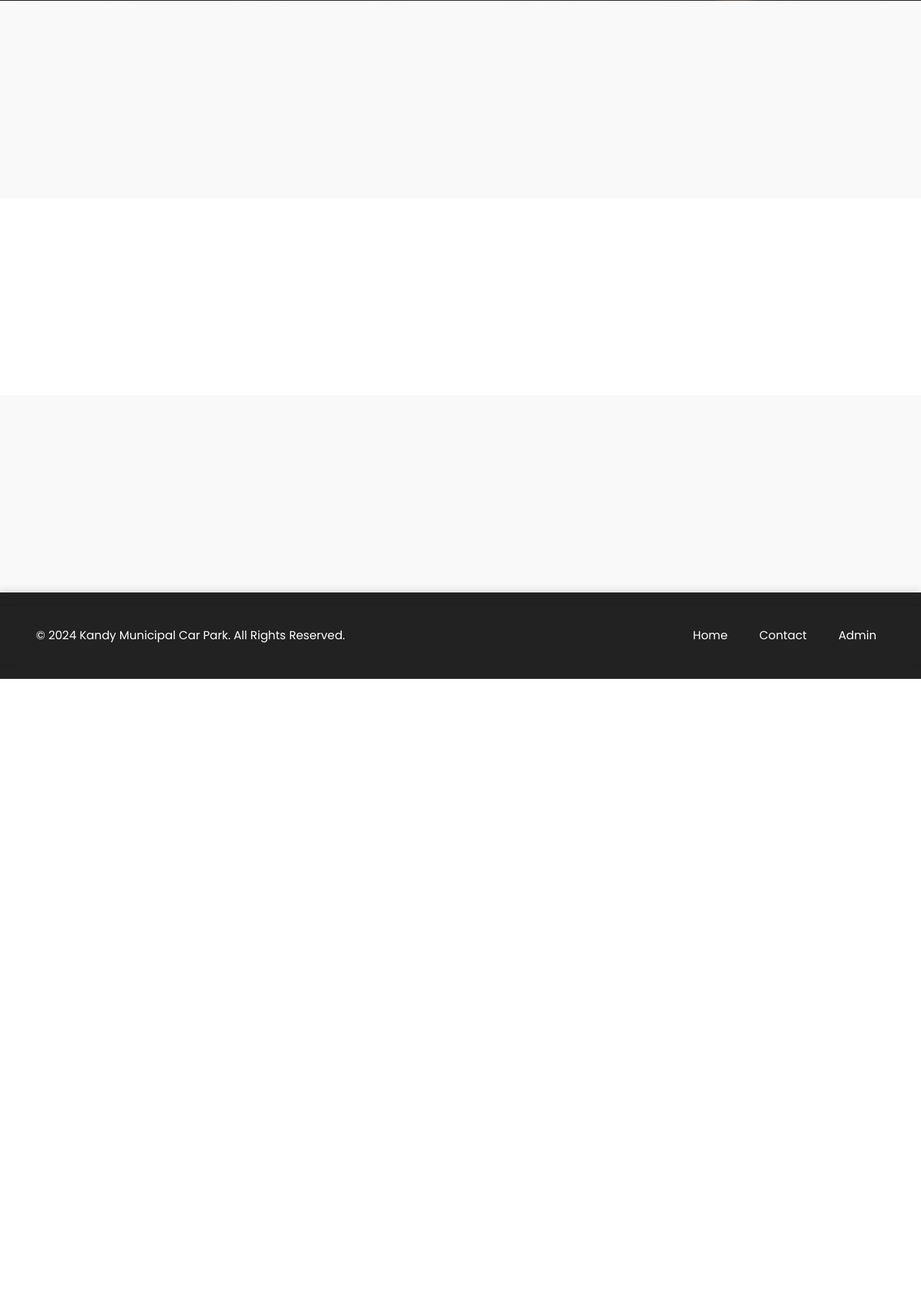
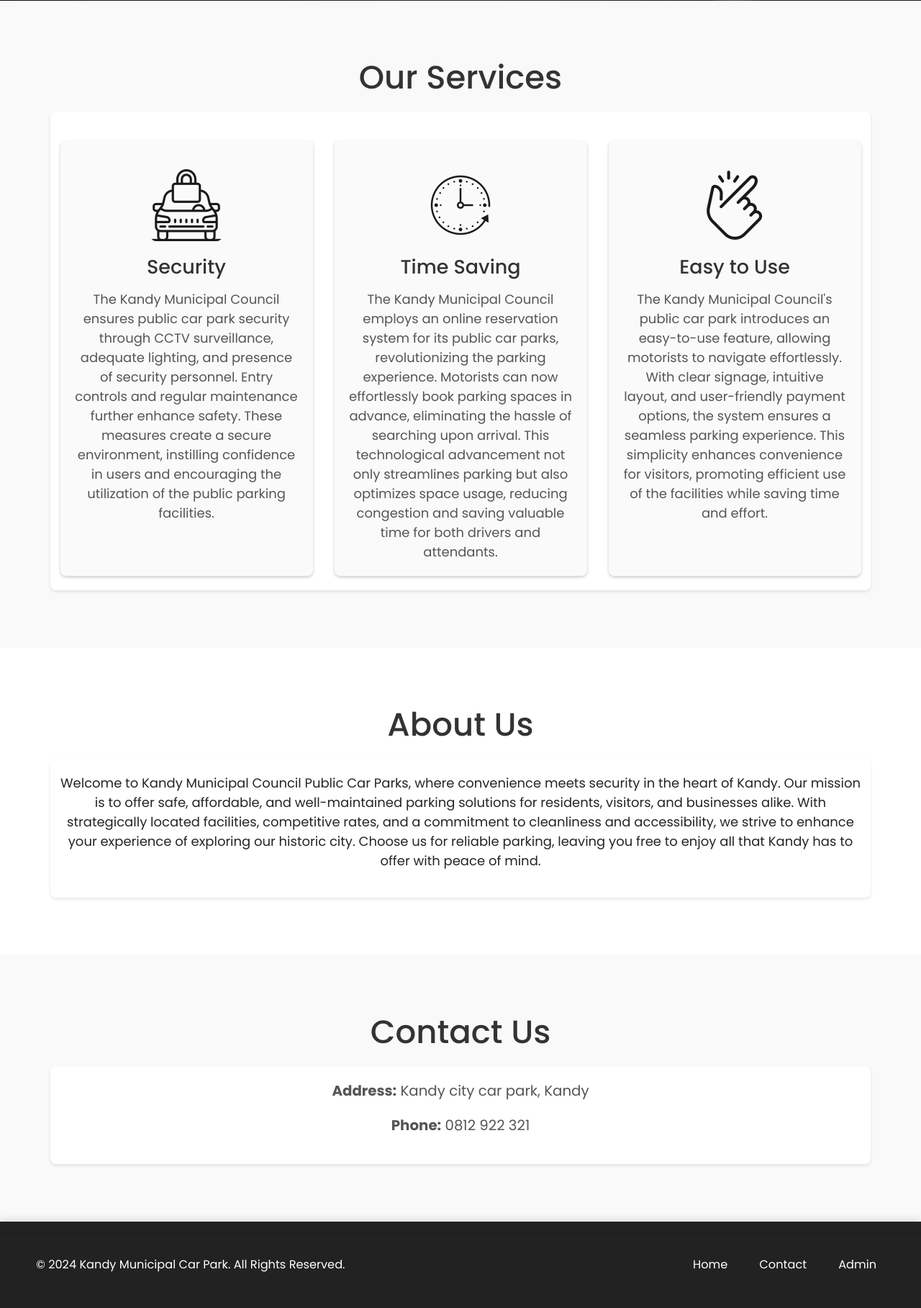
Before and after one commit to Nadun24617/Parking-Reservation-Application, a PHP site: page / in a window 1280 px wide. Shown: the part 839-2656 px from the top of the page at 72% size. Before the commit the page ends 1782 px from the top, so only its background shows below. Run offline with PHP 8.4, Linux system fonts and the light colour scheme; some web fonts are replaced.

Commit message:
chore: Update homepage with new services and contact details

```diff
--- a/Parking Management Application/index.php
+++ b/Parking Management Application/index.php
@@ -277,21 +277,38 @@
     <section id="services">
         <h2 class="section-heading">Our Services</h2>
         <div class="container section-content">
-            <!-- Services content -->
+            <div class="gallery">
+                <div class="service-item">
+                    <img src="images/security.png" alt="Security Service">
+                    <h4>Security</h4>
+                    <p>The Kandy Municipal Council ensures public car park security through CCTV surveillance, adequate lighting, and presence of security personnel. Entry controls and regular maintenance further enhance safety. These measures create a secure environment, instilling confidence in users and encouraging the utilization of the public parking facilities.</p>
+                </div>
+                <div class="service-item">
+                    <img src="images/time.png" alt="Time Saving Service">
+                    <h4>Time Saving</h4>
+                    <p>The Kandy Municipal Council employs an online reservation system for its public car parks, revolutionizing the parking experience. Motorists can now effortlessly book parking spaces in advance, eliminating the hassle of searching upon arrival. This technological advancement not only streamlines parking but also optimizes space usage, reducing congestion and saving valuable time for both drivers and attendants.</p>
+                </div>
+                <div class="service-item">
+                    <img src="images/easy.png" alt="Easy to Use Service">
+                    <h4>Easy to Use</h4>
+                    <p>The Kandy Municipal Council's public car park introduces an easy-to-use feature, allowing motorists to navigate effortlessly. With clear signage, intuitive layout, and user-friendly payment options, the system ensures a seamless parking experience. This simplicity enhances convenience for visitors, promoting efficient use of the facilities while saving time and effort.</p>
+                </div>
+            </div>
         </div>
     </section>
 
     <section id="about">
         <h2 class="section-heading">About Us</h2>
         <div class="container section-content">
-            <!-- About content -->
+            <p>Welcome to Kandy Municipal Council Public Car Parks, where convenience meets security in the heart of Kandy. Our mission is to offer safe, affordable, and well-maintained parking solutions for residents, visitors, and businesses alike. With strategically located facilities, competitive rates, and a commitment to cleanliness and accessibility, we strive to enhance your experience of exploring our historic city. Choose us for reliable parking, leaving you free to enjoy all that Kandy has to offer with peace of mind.</p>
         </div>
     </section>
 
     <section id="contact">
         <h2 class="section-heading">Contact Us</h2>
         <div class="container section-content contact-details">
-            <!-- Contact details -->
+            <p><b>Address:</b> Kandy city car park, Kandy</p>
+            <p><b>Phone:</b> 0812 922 321</p>
         </div>
     </section>
 
@@ -300,7 +317,24 @@
     </footer>
 
     <script>
-        // Your existing JS scripts
+        document.addEventListener("DOMContentLoaded", function() {
+            var sections = document.querySelectorAll("section");
+
+            function fadeInElements() {
+                sections.forEach(function(section) {
+                    var position = section.getBoundingClientRect();
+                    if (position.top < window.innerHeight && position.bottom >= 0) {
+                        section.classList.add("in-view");
+                    }
+                });
+            }
+
+            fadeInElements();
+
+            document.addEventListener("scroll", function() {
+                fadeInElements();
+            });
+        });
     </script>
 </body>
 </html>
```
